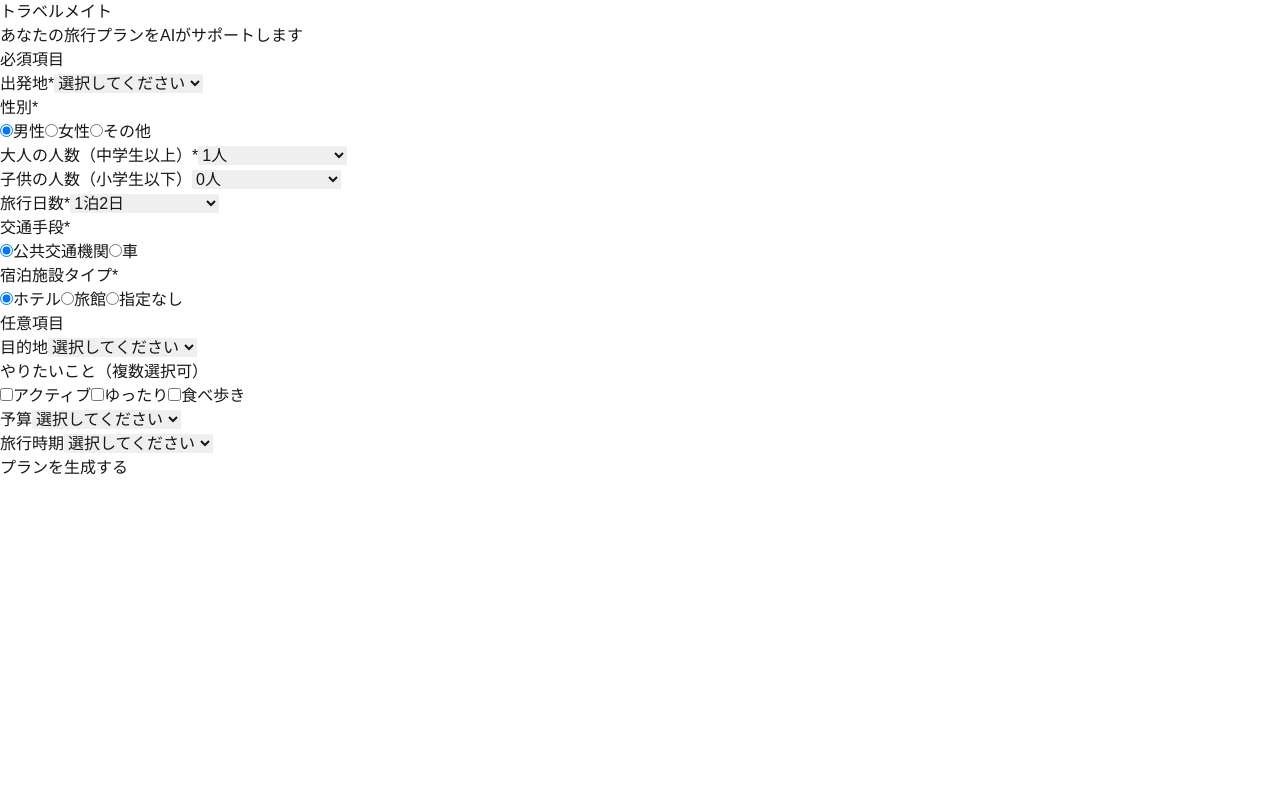
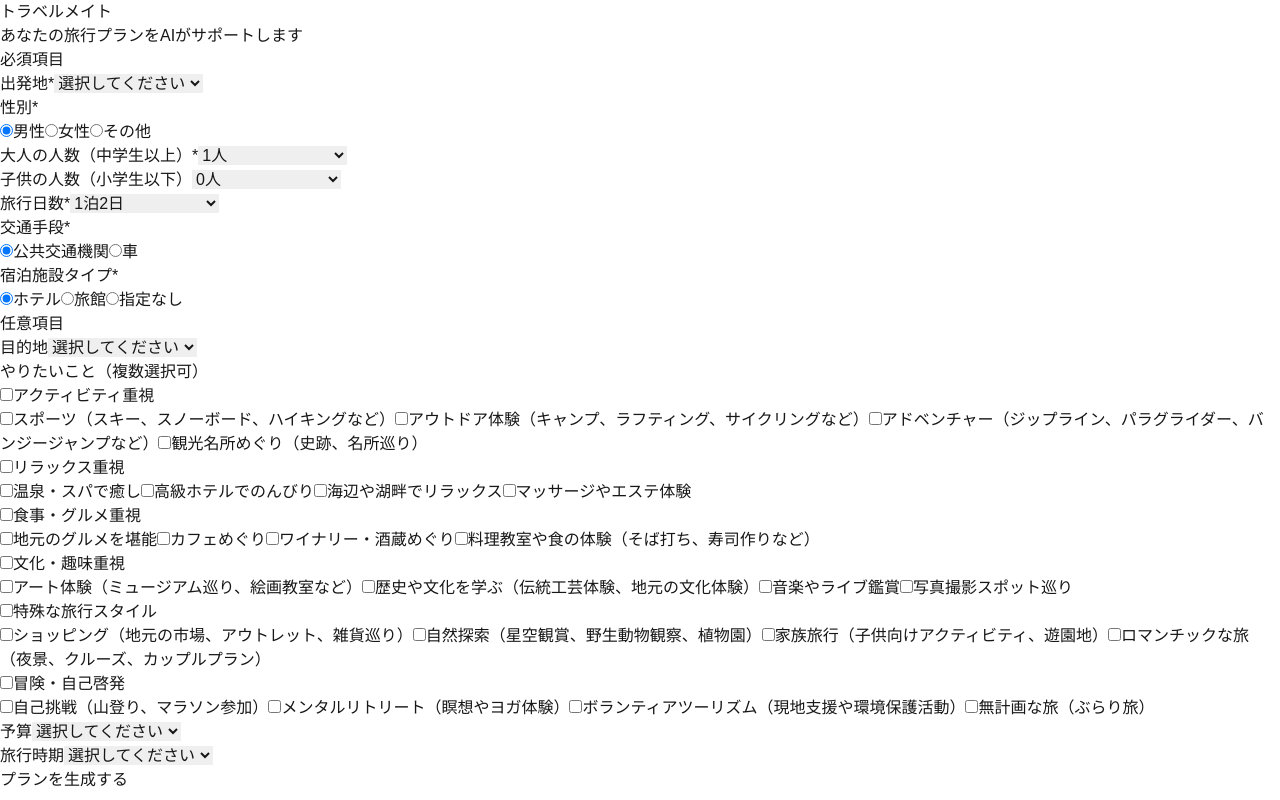
Before and after one commit to ryotasuyama/travel-mate, a Next.js app: page / in a window 1280 px wide. Built offline with nearby package versions, Linux system fonts and the light colour scheme.

Commit message:
「やりたいこと」の選択肢増やしたよ

```diff
--- a/src/components/travel/TravelForm/OptionalSection.tsx
+++ b/src/components/travel/TravelForm/OptionalSection.tsx
@@ -52,11 +52,95 @@
   { value: 'okinawa', label: '沖縄県' },
 ];
 
-const ACTIVITY_OPTIONS: Array<{ value: 'active' | 'relaxed' | 'food'; label: string }> = [
-  { value: 'active', label: 'アクティブ' },
-  { value: 'relaxed', label: 'ゆったり' },
-  { value: 'food', label: '食べ歩き' },
+type SubOptionValue =
+  | "sports"
+  | "outdoor"
+  | "adventure"
+  | "sightseeing"
+  | "onsen"
+  | "luxury_hotel"
+  | "beach_relax"
+  | "massage"
+  | "local_gourmet"
+  | "cafe_tour"
+  | "winery"
+  | "cooking"
+  | "art"
+  | "history"
+  | "music"
+  | "photography"
+  | "shopping"
+  | "nature"
+  | "family"
+  | "romantic"
+  | "challenge"
+  | "retreat"
+  | "volunteer"
+  | "spontaneous";
+
+const ACTIVITY_OPTIONS: Array<{ value: 'active' | 'relaxed' | 'food' | 'culture' | 'unique' | 'adventure'; label: string; subOptions?: Array<{ value: SubOptionValue; label: string }> }> = [
+  {
+    value: 'active',
+    label: 'アクティビティ重視',
+    subOptions: [
+      { value: 'sports', label: 'スポーツ（スキー、スノーボード、ハイキングなど）' },
+      { value: 'outdoor', label: 'アウトドア体験（キャンプ、ラフティング、サイクリングなど）' },
+      { value: 'adventure', label: 'アドベンチャー（ジップライン、パラグライダー、バンジージャンプなど）' },
+      { value: 'sightseeing', label: '観光名所めぐり（史跡、名所巡り）' },
+    ],
+  },
+  {
+    value: 'relaxed',
+    label: 'リラックス重視',
+    subOptions: [
+      { value: 'onsen', label: '温泉・スパで癒し' },
+      { value: 'luxury_hotel', label: '高級ホテルでのんびり' },
+      { value: 'beach_relax', label: '海辺や湖畔でリラックス' },
+      { value: 'massage', label: 'マッサージやエステ体験' },
+    ],
+  },
+  {
+    value: 'food',
+    label: '食事・グルメ重視',
+    subOptions: [
+      { value: 'local_gourmet', label: '地元のグルメを堪能' },
+      { value: 'cafe_tour', label: 'カフェめぐり' },
+      { value: 'winery', label: 'ワイナリー・酒蔵めぐり' },
+      { value: 'cooking', label: '料理教室や食の体験（そば打ち、寿司作りなど）' },
+    ],
+  },
+  {
+    value: 'culture',
+    label: '文化・趣味重視',
+    subOptions: [
+      { value: 'art', label: 'アート体験（ミュージアム巡り、絵画教室など）' },
+      { value: 'history', label: '歴史や文化を学ぶ（伝統工芸体験、地元の文化体験）' },
+      { value: 'music', label: '音楽やライブ鑑賞' },
+      { value: 'photography', label: '写真撮影スポット巡り' },
+    ],
+  },
+  {
+    value: 'unique',
+    label: '特殊な旅行スタイル',
+    subOptions: [
+      { value: 'shopping', label: 'ショッピング（地元の市場、アウトレット、雑貨巡り）' },
+      { value: 'nature', label: '自然探索（星空観賞、野生動物観察、植物園）' },
+      { value: 'family', label: '家族旅行（子供向けアクティビティ、遊園地）' },
+      { value: 'romantic', label: 'ロマンチックな旅（夜景、クルーズ、カップルプラン）' },
+    ],
+  },
+  {
+    value: 'adventure',
+    label: '冒険・自己啓発',
+    subOptions: [
+      { value: 'challenge', label: '自己挑戦（山登り、マラソン参加）' },
+      { value: 'retreat', label: 'メンタルリトリート（瞑想やヨガ体験）' },
+      { value: 'volunteer', label: 'ボランティアツーリズム（現地支援や環境保護活動）' },
+      { value: 'spontaneous', label: '無計画な旅（ぶらり旅）' },
+    ],
+  },
 ];
+
 
 const MONTHS = Array.from({ length: 12 }, (_, i) => ({
   value: String(i + 1),
@@ -85,13 +169,15 @@
         options={PREFECTURES}
       />
 
-      <div className="space-y-2">
+<div className="space-y-4">
   <label className="block text-sm font-medium text-slate-700">
     やりたいこと（複数選択可）
   </label>
-        <div className="space-y-2">
+  <div className="space-y-4">
     {ACTIVITY_OPTIONS.map((option) => (
-            <label key={option.value} className="flex items-center space-x-2">
+      <div key={option.value}>
+        {/* メインオプションのチェックボックス */}
+        <label className="flex items-center space-x-2">
           <input
             type="checkbox"
             value={option.value}
@@ -102,7 +188,7 @@
                 onUpdate({ activities: [...activities, option.value] });
               } else {
                 onUpdate({
-                      activities: activities.filter(a => a !== option.value)
+                  activities: activities.filter((a) => a !== option.value),
                 });
               }
             }}
@@ -110,6 +196,37 @@
           />
           <span className="text-sm text-slate-600">{option.label}</span>
         </label>
+
+        {/* サブオプションがある場合に表示 */}
+        {option.subOptions && (
+          <div className="pl-6 mt-2 space-y-2">
+            {option.subOptions.map((subOption) => (
+              <label
+                key={subOption.value}
+                className="flex items-center space-x-2"
+              >
+                <input
+                  type="checkbox"
+                  value={subOption.value}
+                  checked={formData.activities?.includes(subOption.value)}
+                  onChange={(e) => {
+                    const activities = formData.activities || [];
+                    if (e.target.checked) {
+                      onUpdate({ activities: [...activities, subOption.value] });
+                    } else {
+                      onUpdate({
+                        activities: activities.filter((a) => a !== subOption.value),
+                      });
+                    }
+                  }}
+                  className="text-emerald-400 focus:ring-emerald-300"
+                />
+                <span className="text-sm text-slate-500">{subOption.label}</span>
+              </label>
+            ))}
+          </div>
+        )}
+      </div>
     ))}
   </div>
 </div>
```
Also changed, not shown: src/types/travel.ts (+31 -1 lines). Lines whose indentation alone changed are shown as unchanged.
